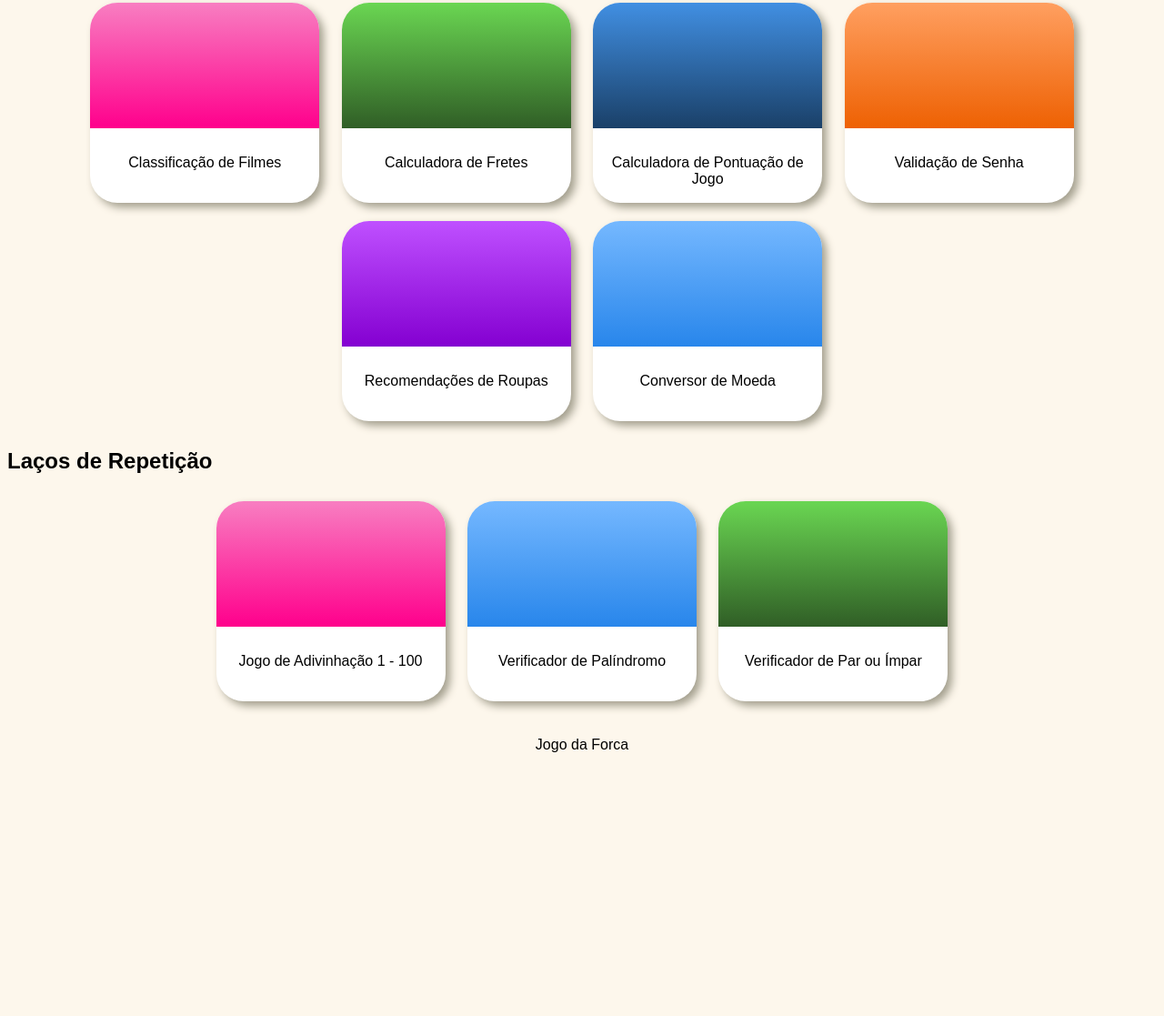
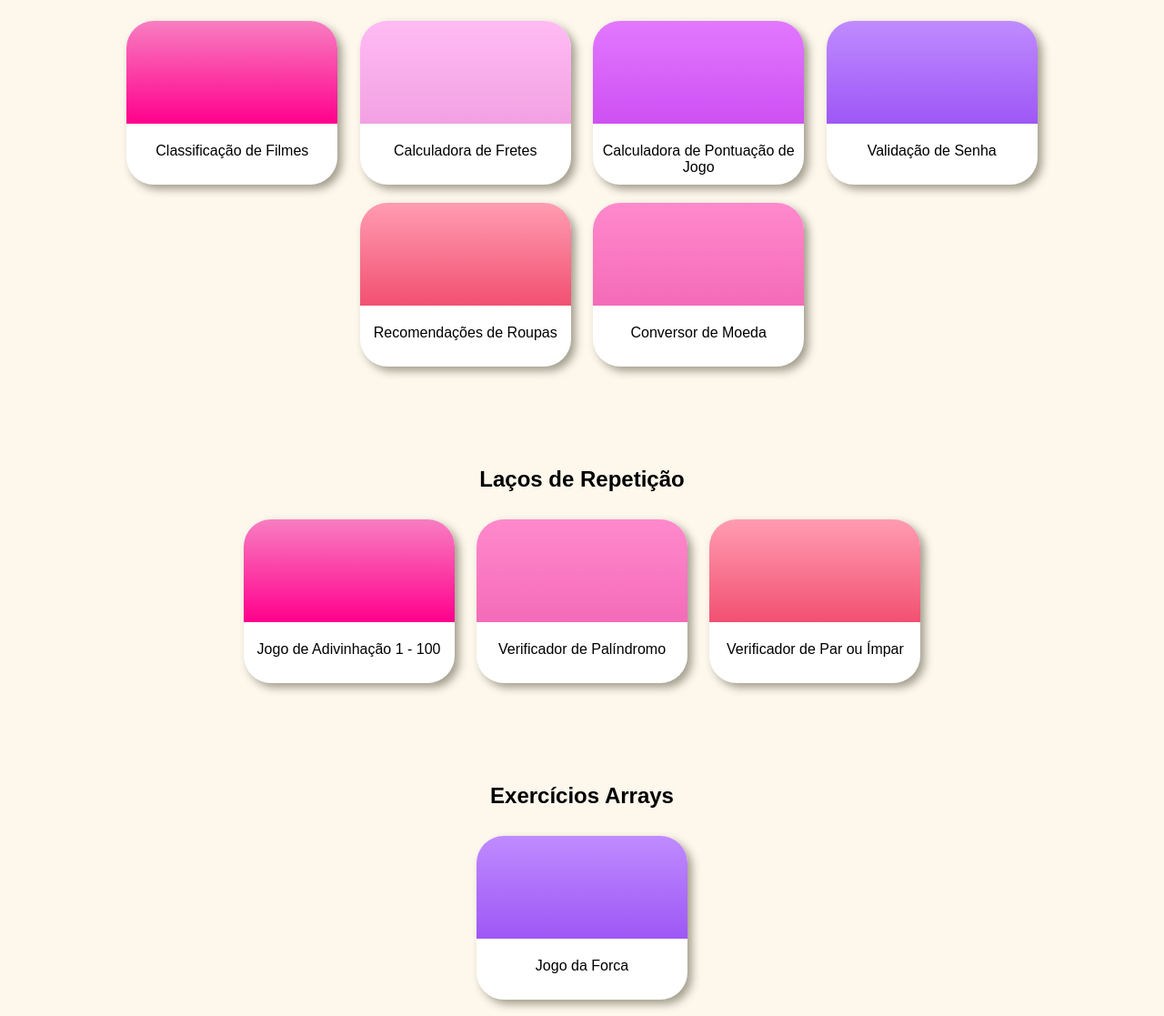
Before and after one commit to bruxa61/siteJS, a plain HTML site: page index.html in a window 1280 px wide. Shown: the part 683-1800 px from the top of the page at 91% size. Before the commit the page ends 1540 px from the top, so only its background shows below. Drawn offline with Linux system fonts and the light colour scheme.

Commit message:
arrumando pag inicial (tudo rosa XD )

```diff
--- a/index.html
+++ b/index.html
@@ -126,6 +126,7 @@
     </div>
 
     <!-- QUARTA PARTE -->
+    <h2>Exercícios Arrays</h2>
     <div class="cardFORCA">
     <div class="imgFORCA">
     </div>
--- a/style.css
+++ b/style.css
@@ -10,21 +10,21 @@ a{
     color: rgb(0, 0, 0);
 }
 
-h2{
-    display: flex;
-}
-
 .text {
-    margin: 13px;
+    margin: 5px;
     display: flex;
     flex-direction: column;
     align-items: space-around;
   }
 
+  h2{
+    margin-top: 100px;
+  }
+
 /* PRIMEIRA PARTE */
 .cardJOGO {
-    width: 252px;
-    height: 220px;
+    width: 232px;
+    height: 180px;
     background: white;
     border-radius: 30px;
     box-shadow: 5px 5px 10px #a39f8e;
@@ -38,15 +38,15 @@ h2{
     height: 63%;
     border-top-left-radius: 30px;
     border-top-right-radius: 30px;
-    background: linear-gradient(#418fe2, #1a4068);
+    background: linear-gradient(#ff9cb1, #F25072);
     display: flex;
     align-items: top;
     justify-content: right;
   }
 
   .cardBI {
-    width: 252px;
-    height: 220px;
+    width: 232px;
+    height: 180px;
     background: white;
     border-radius: 30px;
     box-shadow: 5px 5px 10px #a39f8e;
@@ -60,15 +60,15 @@ h2{
     height: 63%;
     border-top-left-radius: 30px;
     border-top-right-radius: 30px;
-    background: linear-gradient(#6ad652, #305e26);
+    background: linear-gradient(#ffbbf3, #F2A1E3);
     display: flex;
     align-items: top;
     justify-content: right;
   }
 
   .cardMEDIA {
-    width: 252px;
-    height: 220px;
+    width: 232px;
+    height: 180px;
     background: white;
     border-radius: 30px;
     box-shadow: 5px 5px 10px #a39f8e;
@@ -82,15 +82,15 @@ h2{
     height: 63%;
     border-top-left-radius: 30px;
     border-top-right-radius: 30px;
-    background: linear-gradient(#75b8ff, #2886eb);
+    background: linear-gradient(#bf8bff, #9E57F5);
     display: flex;
     align-items: top;
     justify-content: right;
   }
 
   .cardGORJETA {
-    width: 252px;
-    height: 220px;
+    width: 232px;
+    height: 180px;
     background: white;
     border-radius: 30px;
     box-shadow: 5px 5px 10px #a39f8e;
@@ -104,15 +104,15 @@ h2{
     height: 63%;
     border-top-left-radius: 30px;
     border-top-right-radius: 30px;
-    background: linear-gradient(#bf50ff, #8400d1);
+    background: linear-gradient(#e278ff, #CE50F2);
     display: flex;
     align-items: top;
     justify-content: right;
   }
 
   .cardHORA {
-    width: 252px;
-    height: 220px;
+    width: 232px;
+    height: 180px;
     background: white;
     border-radius: 30px;
     box-shadow: 5px 5px 10px #a39f8e;
@@ -134,8 +134,8 @@ h2{
 
 /* SEGUNDA PARTE */
 .cardFILME {
-    width: 252px;
-    height: 220px;
+    width: 232px;
+    height: 180px;
     background: white;
     border-radius: 30px;
     box-shadow: 5px 5px 10px #a39f8e;
@@ -156,8 +156,8 @@ h2{
   }
 
   .cardFRETE {
-    width: 252px;
-    height: 220px;
+    width: 232px;
+    height: 180px;
     background: white;
     border-radius: 30px;
     box-shadow: 5px 5px 10px #a39f8e;
@@ -171,15 +171,15 @@ h2{
     height: 63%;
     border-top-left-radius: 30px;
     border-top-right-radius: 30px;
-    background: linear-gradient(#6ad652, #305e26);
+    background: linear-gradient(#ffbbf3, #F2A1E3);
     display: flex;
     align-items: top;
     justify-content: right;
   }
 
   .cardPONTUAÇÃO {
-    width: 252px;
-    height: 220px;
+    width: 232px;
+    height: 180px;
     background: white;
     border-radius: 30px;
     box-shadow: 5px 5px 10px #a39f8e;
@@ -193,15 +193,15 @@ h2{
     height: 63%;
     border-top-left-radius: 30px;
     border-top-right-radius: 30px;
-    background: linear-gradient(#418fe2, #1a4068);
+    background: linear-gradient(#e278ff, #CE50F2);
     display: flex;
     align-items: top;
     justify-content: right;
   }
 
   .cardSENHA {
-    width: 252px;
-    height: 220px;
+    width: 232px;
+    height: 180px;
     background: white;
     border-radius: 30px;
     box-shadow: 5px 5px 10px #a39f8e;
@@ -215,15 +215,15 @@ h2{
     height: 63%;
     border-top-left-radius: 30px;
     border-top-right-radius: 30px;
-    background: linear-gradient(#ff9f60, #ee6103);
+    background: linear-gradient(#bf8bff, #9E57F5);
     display: flex;
     align-items: top;
     justify-content: right;
   }
 
   .cardROUPA {
-    width: 252px;
-    height: 220px;
+    width: 232px;
+    height: 180px;
     background: white;
     border-radius: 30px;
     box-shadow: 5px 5px 10px #a39f8e;
@@ -237,15 +237,15 @@ h2{
     height: 63%;
     border-top-left-radius: 30px;
     border-top-right-radius: 30px;
-    background: linear-gradient(#bf50ff, #8400d1);
+    background: linear-gradient(#ff9cb1, #F25072);
     display: flex;
     align-items: top;
     justify-content: right;
   }
 
   .cardMOEDA {
-    width: 252px;
-    height: 220px;
+    width: 232px;
+    height: 180px;
     background: white;
     border-radius: 30px;
     box-shadow: 5px 5px 10px #a39f8e;
@@ -259,15 +259,15 @@ h2{
     height: 63%;
     border-top-left-radius: 30px;
     border-top-right-radius: 30px;
-    background: linear-gradient(#75b8ff, #2886eb);
+    background: linear-gradient(#ff89cc, #F46BB8);
     display: flex;
     align-items: top;
     justify-content: right;
   }
 
   .cardADIVINHAÇÃO {
-    width: 252px;
-    height: 220px;
+    width: 232px;
+    height: 180px;
     background: white;
     border-radius: 30px;
     box-shadow: 5px 5px 10px #a39f8e;
@@ -288,8 +288,8 @@ h2{
   }
 
   .cardPALINDROMO {
-    width: 252px;
-    height: 220px;
+    width: 232px;
+    height: 180px;
     background: white;
     border-radius: 30px;
     box-shadow: 5px 5px 10px #a39f8e;
@@ -303,15 +303,15 @@ h2{
     height: 63%;
     border-top-left-radius: 30px;
     border-top-right-radius: 30px;
-    background: linear-gradient(#75b8ff, #2886eb);
+    background: linear-gradient(#ff89cc, #F46BB8);
     display: flex;
     align-items: top;
     justify-content: right;
   }
 
   .cardPAROUIMPAR {
-    width: 252px;
-    height: 220px;
+    width: 232px;
+    height: 180px;
     background: white;
     border-radius: 30px;
     box-shadow: 5px 5px 10px #a39f8e;
@@ -325,8 +325,30 @@ h2{
     height: 63%;
     border-top-left-radius: 30px;
     border-top-right-radius: 30px;
-    background: linear-gradient(#6ad652, #305e26);
+    background: linear-gradient(#ff9cb1, #F25072);
     display: flex;
     align-items: top;
     justify-content: right;
   }
+
+  .cardFORCA {
+    width: 232px;
+    height: 180px;
+    background: white;
+    border-radius: 30px;
+    box-shadow: 5px 5px 10px #a39f8e;
+    transition: 0.2s ease-in-out;
+    display: inline-block;
+    margin: 10px;
+  }
+
+  .imgFORCA{
+    width: 100%;
+    height: 63%;
+    border-top-left-radius: 30px;
+    border-top-right-radius: 30px;
+    background: linear-gradient(#bf8bff, #9E57F5);
+    display: flex;
+    align-items: top;
+    justify-content: right;
+  }
```
